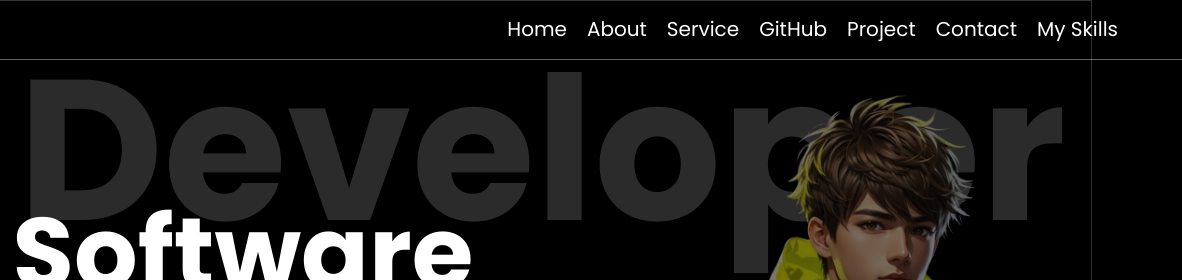
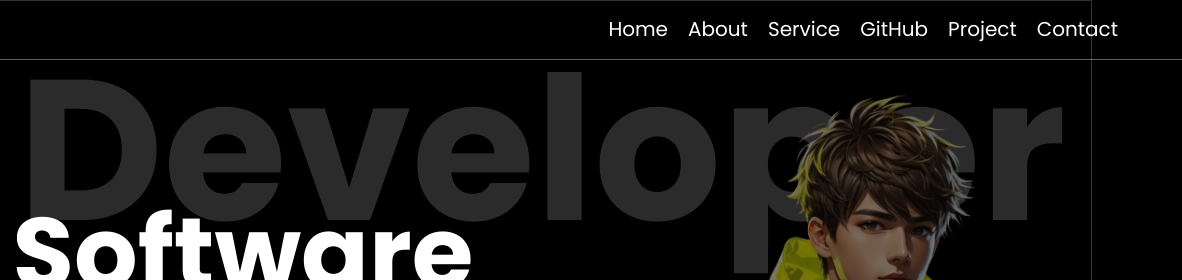
Before and after one commit to DebspandanC2911/Portfolio, a plain HTML site: page index.html in a window 1280 px wide. Shown: the top 280 px of the page, 98-1280 px from the left. Drawn offline with nearby package versions, Linux system fonts and the light colour scheme; a web font is replaced by a local one.

Commit message:
Minor Changes

```diff
--- a/index.html
+++ b/index.html
@@ -26,7 +26,6 @@
             <li><a href="https://github.com/DebspandanC2911">GitHub</a></li>
             <li><a href="#project">Project</a></li>
             <li><a href="#contact">Contact</a></li>
-            <li><a href="skills.html">My Skills</a></li>
         </ul>
     </div>
     <div class="hero" id="home">
```
